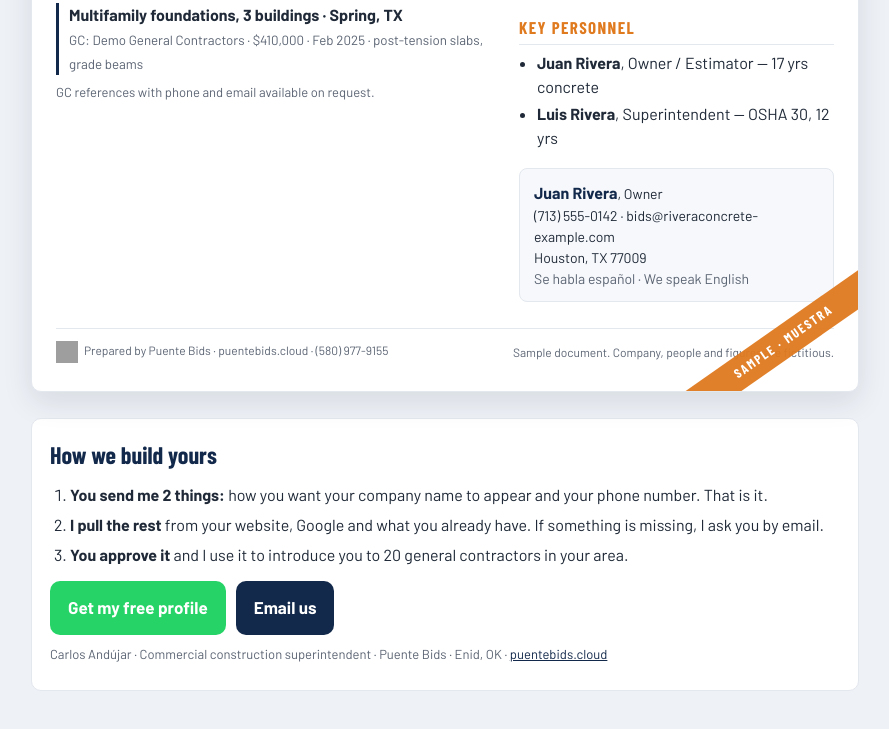
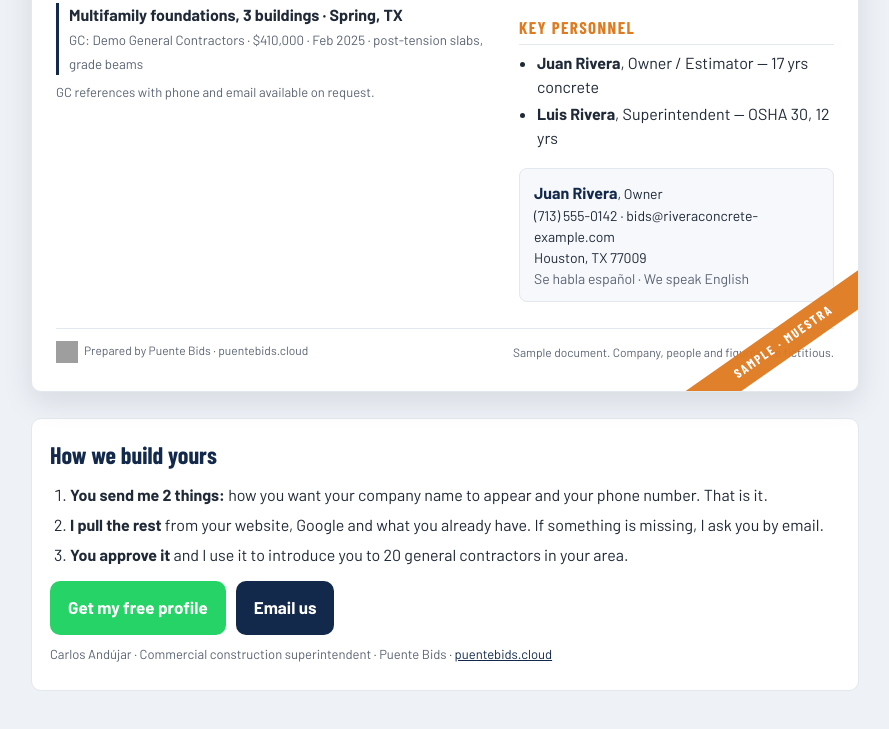
Before and after one commit to puentebids-Andujar/puentebids, a plain HTML site: page sample/index.html in a window 1280 px wide. Shown: the part 1236-1965 px from the top of the page, without its empty margins (195-1084 px from the left). Drawn offline with nearby package versions, Linux system fonts and the light colour scheme; grey boxes are pictures that could not be loaded.

Commit message:
Update index.html

```diff
--- a/sample/index.html
+++ b/sample/index.html
@@ -198,7 +198,7 @@ li{margin:3px 0}
     </div>
 
     <div class="foot">
-      <span><img src="https://d2ol7oe51mr4n9.cloudfront.net/user_3IkWgim8q9eNQavxziL9vmwsNp2/65668f9b-f1ee-4323-b944-34b7bf84ad93.png" alt="">Prepared by Puente Bids · puentebids.cloud · (580) 977-9155</span>
+      <span><img src="https://d2ol7oe51mr4n9.cloudfront.net/user_3IkWgim8q9eNQavxziL9vmwsNp2/65668f9b-f1ee-4323-b944-34b7bf84ad93.png" alt="">Prepared by Puente Bids · puentebids.cloud</span>
       <span>Sample document. Company, people and figures are fictitious.</span>
     </div>
   </article>
@@ -215,7 +215,7 @@ li{margin:3px 0}
       <a class="btn wa" href="mailto:puentebids@gmail.com?subject=Free%20company%20profile" >Get my free profile</a>
       <a class="btn mail" href="mailto:puentebids@gmail.com?subject=Question%20about%20Puente%20Bids">Email us</a>
     </div>
-    <p class="note">Carlos Andújar · Commercial construction superintendent · Puente Bids · Enid, OK · <a href="https://puentebids.cloud/en/">puentebids.cloud</a></p>
+    <p class="note">Carlos Andújar · Commercial construction superintendent · Puente Bids · <a href="https://puentebids.cloud/en/">puentebids.cloud</a></p>
   </div>
 </div>
 </body>
```
